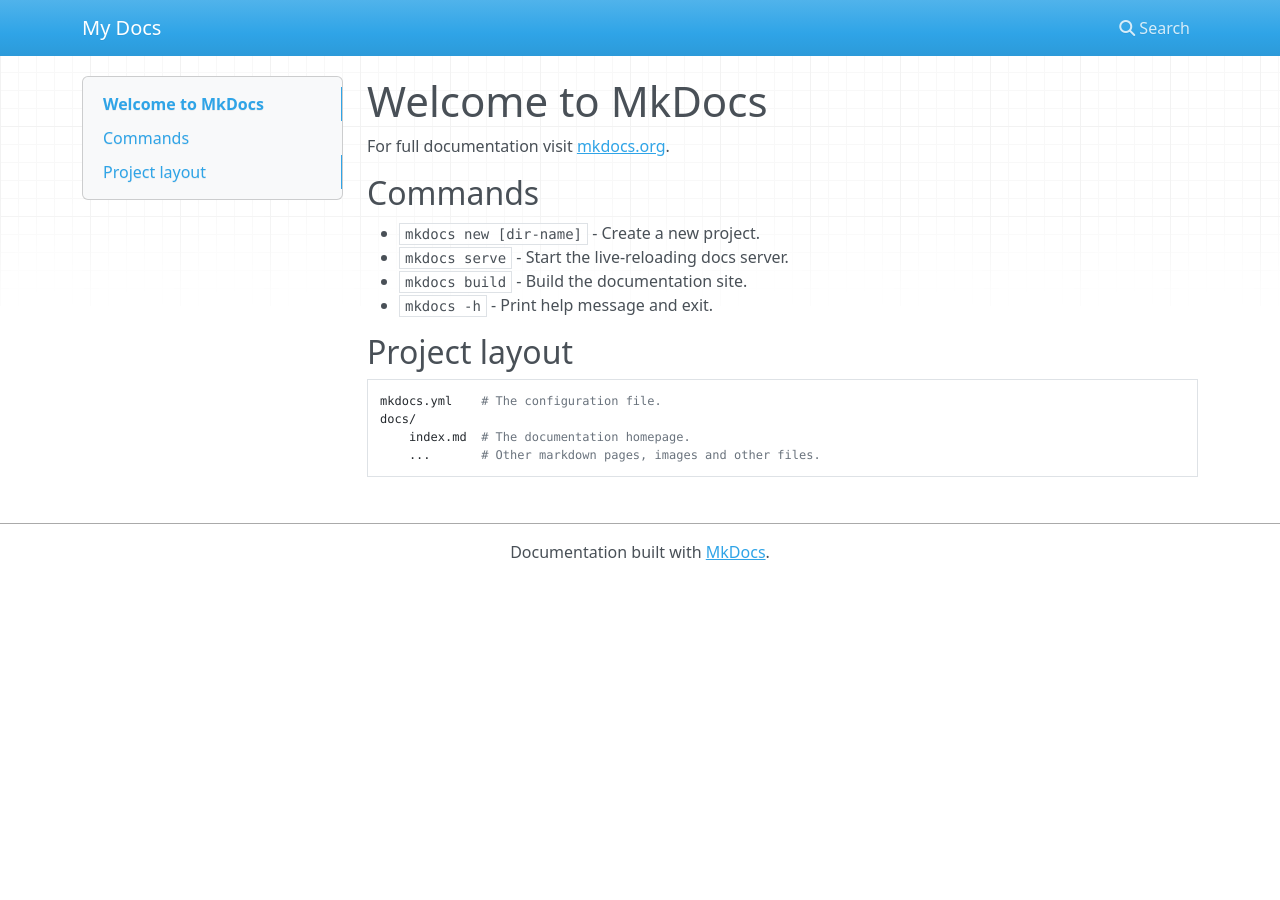
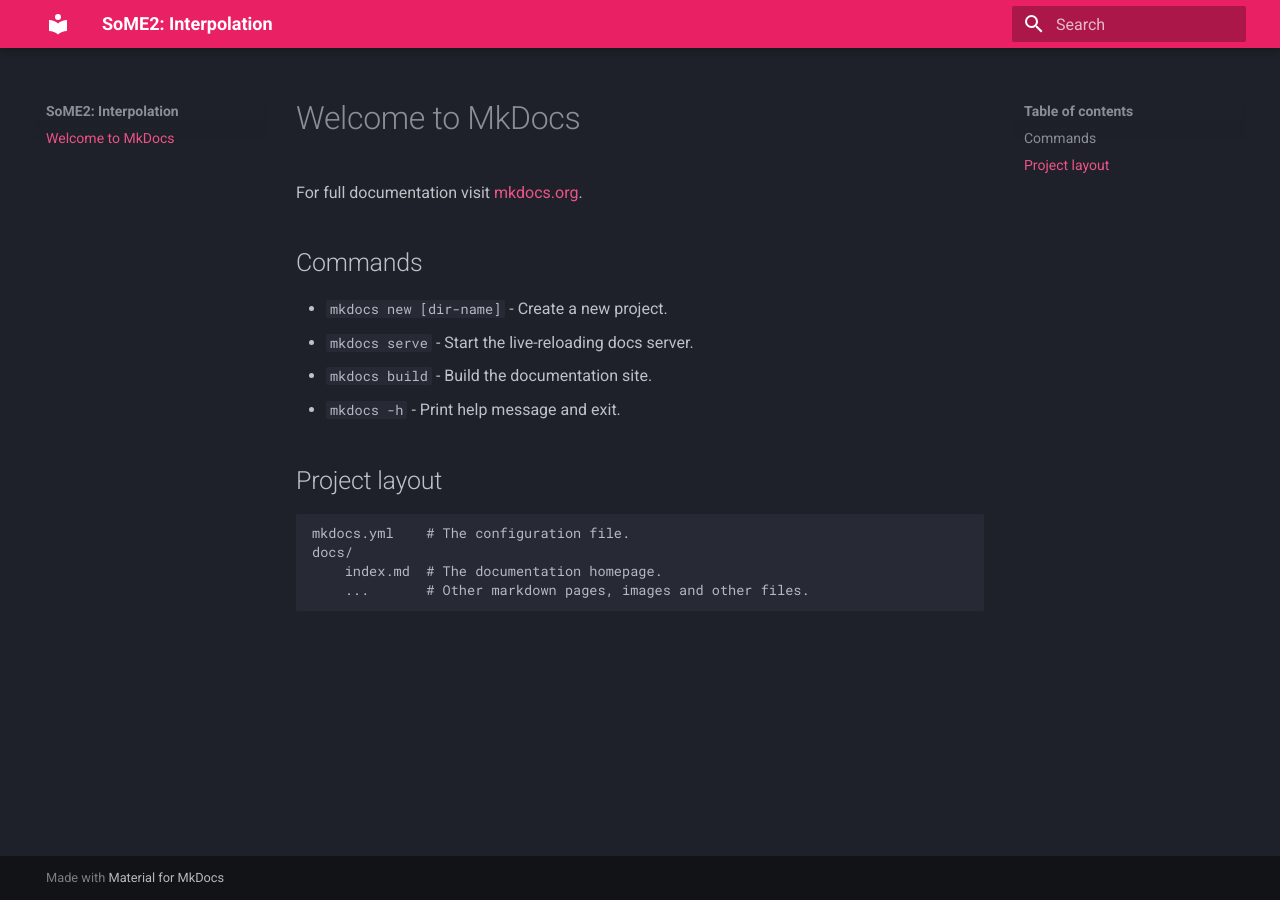
Before and after one commit to trslater/some2, an MkDocs documentation site: the page built from docs/index.md, in a window 1280 px wide. Built offline with MkDocs 1.6.1 and Material for MkDocs 9.7.7, drawn with Linux system fonts in a browser that asks for light colours; nearby versions of some CDN libraries.

Commit message:
Configure site

```diff
--- a/mkdocs.yml
+++ b/mkdocs.yml
@@ -1 +1,16 @@
-site_name: My Docs
+site_name: "SoME2: Interpolation"
+
+theme:
+  name: material
+  palette:
+    scheme: slate
+    primary: pink
+    accent: light blue
+
+markdown_extensions:
+  - pymdownx.arithmatex:
+      generic: true
+
+extra_javascript:
+  - https://polyfill.io/v3/polyfill.min.js?features=es6
+  - https://cdn.jsdelivr.net/npm/mathjax@3/es5/tex-mml-chtml.js
```
